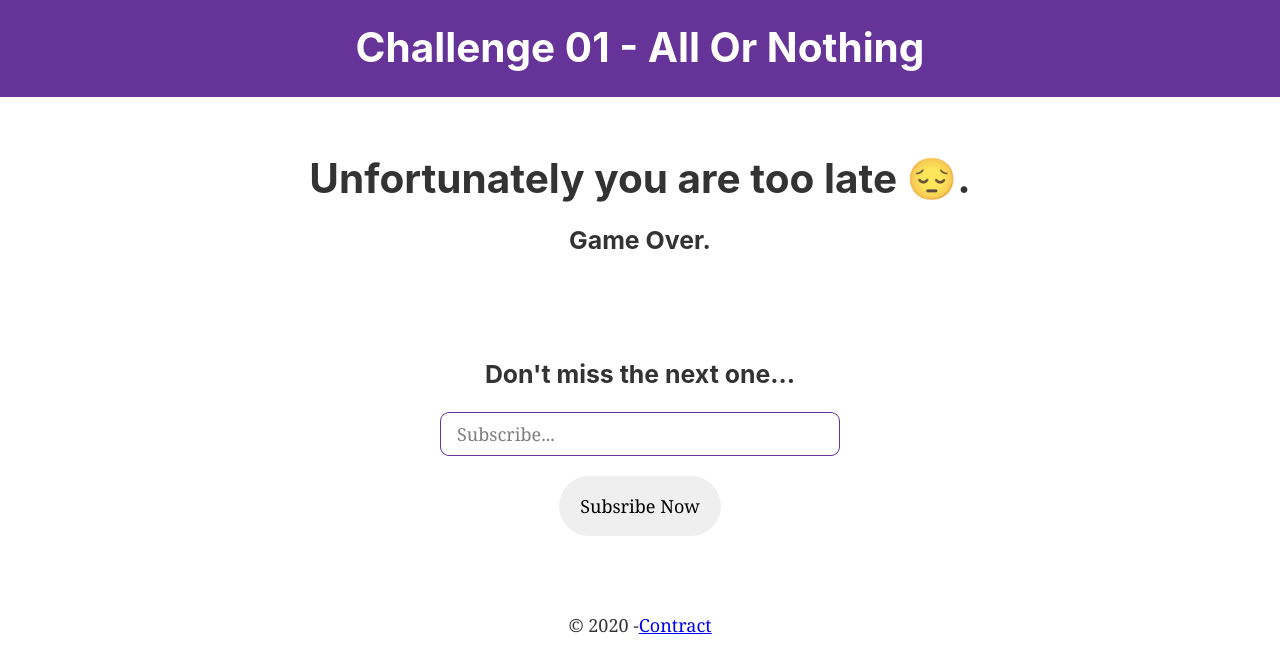
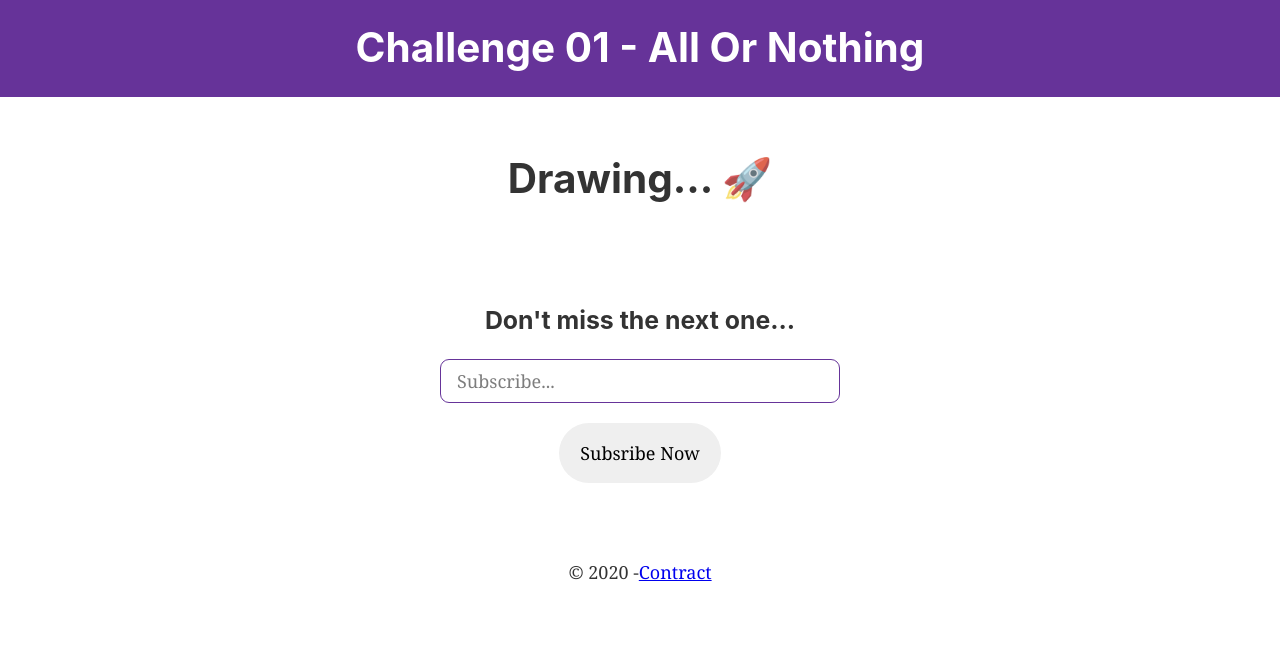
Before and after one commit to kpaschalidis/ch1-landing-page, a Gatsby site: page / in a window 1280 px wide. Built offline with nearby package versions, Linux system fonts and the light colour scheme; Gatsby itself is replaced by a stand-in of ours.

Commit message:
Update status.

```diff
--- a/src/pages/index.js
+++ b/src/pages/index.js
@@ -19,11 +19,12 @@ class IndexPage extends React.Component {
       <Layout>
         <SEO title="Home" />
         <div style={{ display: 'flex', justifyContent: 'center' }}>
-          <h1>Unfortunately you are too late <span>😔</span>.</h1>
+          <h1>Drawing... <span>🚀</span></h1>
+          {/* <h1>Unfortunately you are too late <span>😔</span></h1> */}
         </div>
 
         <div style={{ display: 'flex', justifyContent: 'center' }}>
-          <h3>Game Over.</h3>
+          {/* <h3>Game Over.</h3> */}
         </div>
         <div style={{ marginTop: '80px', display: 'flex', justifyContent: 'center' }}>
 
```
